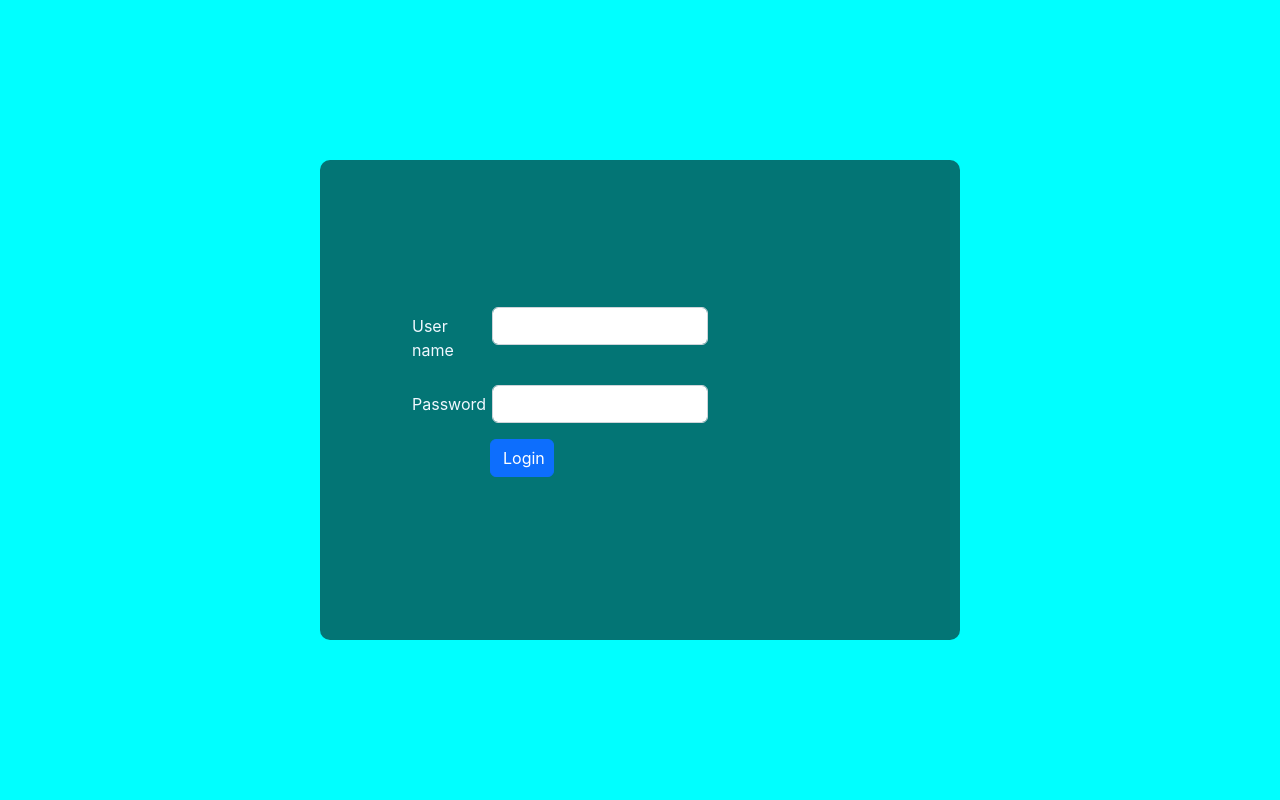
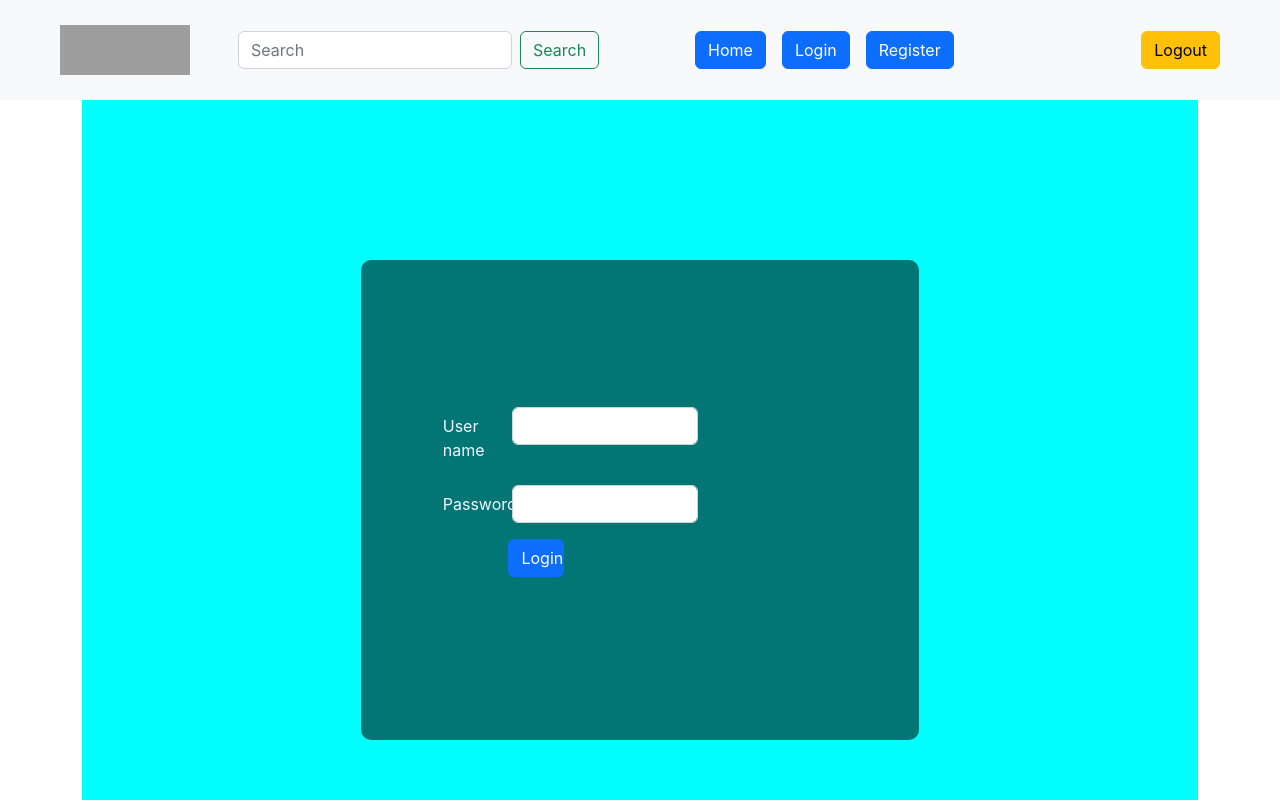
Before and after one commit to Vipin-patelME/justDialCloneOKLABS14march23, a React (Create React App) app: page /login in a window 1280 px wide. Shown: the top 800 px of the page. Built offline with nearby package versions, Linux system fonts and the light colour scheme; grey boxes are pictures that could not be loaded.

Commit message:
sweet alert is addeddd

```diff
--- a/src/App.js
+++ b/src/App.js
@@ -11,10 +11,10 @@ function App() {
   return (
       <BrowserRouter>
         <Routes>
-          <Route path="/login" element={<Login />} />
-          <Route path="/register" element={<Register />} />
           <Route path="/" element={<LayOut />}>
             <Route index element={<Home />} />
+            <Route path="/login" element={<Login />} />
+            <Route path="/register" element={<Register />} />
           </ Route>
           <Route path="*" element={<NotFound />} />
         </Routes>
```
